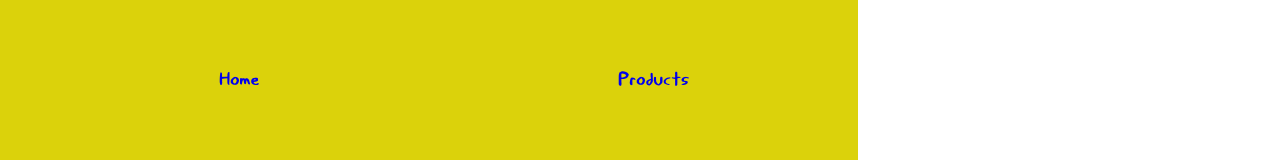
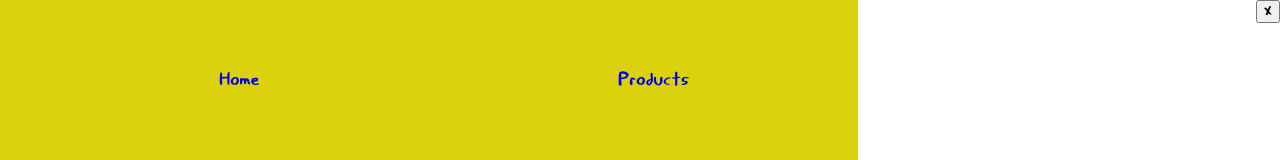
Before and after one commit to aortiz97-stack/Shopping-Cart, a React (Create React App) app in the folder shopping-cart/: page /shopping-cart in a window 1280 px wide. Shown: the top 160 px of the page. Built offline with nearby package versions, Linux system fonts and the light colour scheme.

Commit message:
Add exit button to shopping container

```diff
--- a/shopping-cart/src/RouteSwitch.css
+++ b/shopping-cart/src/RouteSwitch.css
@@ -177,3 +177,9 @@ img {
     height: 100%;
     background-color: white;
 }
+
+#exit-shopping-container {
+    position: absolute;
+    right: 0;
+    top: 0;
+}
--- a/shopping-cart/src/components/ShoppingCart.js
+++ b/shopping-cart/src/components/ShoppingCart.js
@@ -12,8 +12,10 @@ const ShoppingCart = ({count, setCount, cart, setCart, setCurrRoute, currRoute})
         }
         const wholeContainer = document.querySelector("#whole-container");
         const shoppingContainer = document.querySelector('#shopping-container');
+        const shopIcon = document.querySelector('#shopping-icon');
+        const shopExitButton = document.querySelector("#exit-shopping-container");
         const handleExitClick = (e) => {
-            if (e.target.id !== "shopping-container" && e.target.id !== 'shopping-icon') {
+            if ((e.target.id !== "shopping-container" && e.target.id !== 'shopping-icon') || e.target.id === 'exit-shopping-container') {
                 console.log(`hmm hmm hmm`);
                 shoppingContainer.style.visibility = "hidden";
             }
@@ -28,9 +30,8 @@ const ShoppingCart = ({count, setCount, cart, setCart, setCurrRoute, currRoute})
             }
         };
         wholeContainer.addEventListener('click', handleExitClick);
-
-        const shopIcon = document.querySelector('#shopping-icon');
         shopIcon.addEventListener('click', handleEnterClick);
+        shopExitButton.addEventListener('click', handleExitClick);
 
 
     },
@@ -38,7 +39,9 @@ const ShoppingCart = ({count, setCount, cart, setCart, setCurrRoute, currRoute})
 
     return (
     <div id="prev-rendered-and-shopping-container">
-        <div id='shopping-container'></div>
+        <div id='shopping-container'>
+            <button id="exit-shopping-container">x</button>
+        </div>
         {routeToRender}
     </div>)
 }
```
